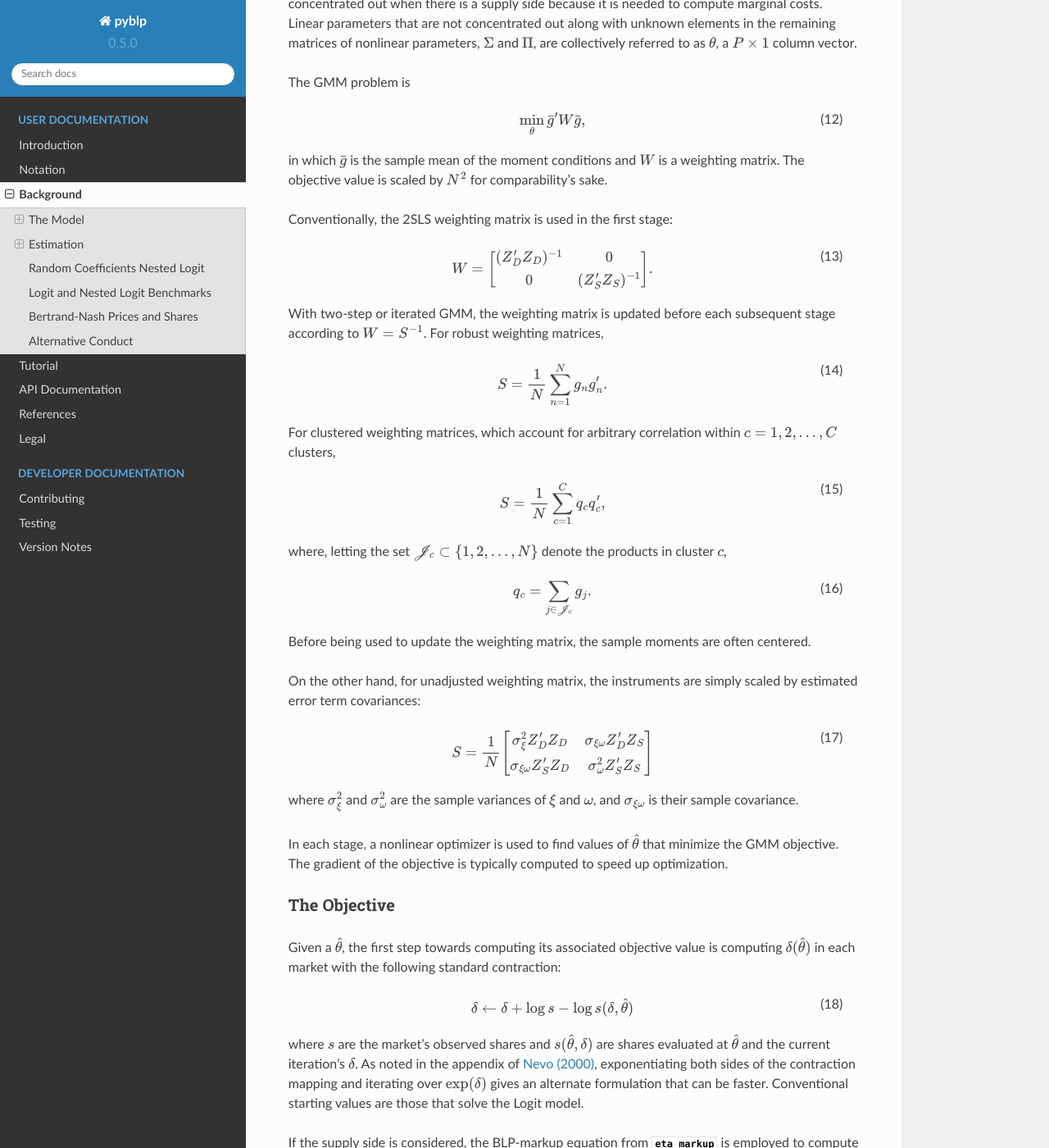
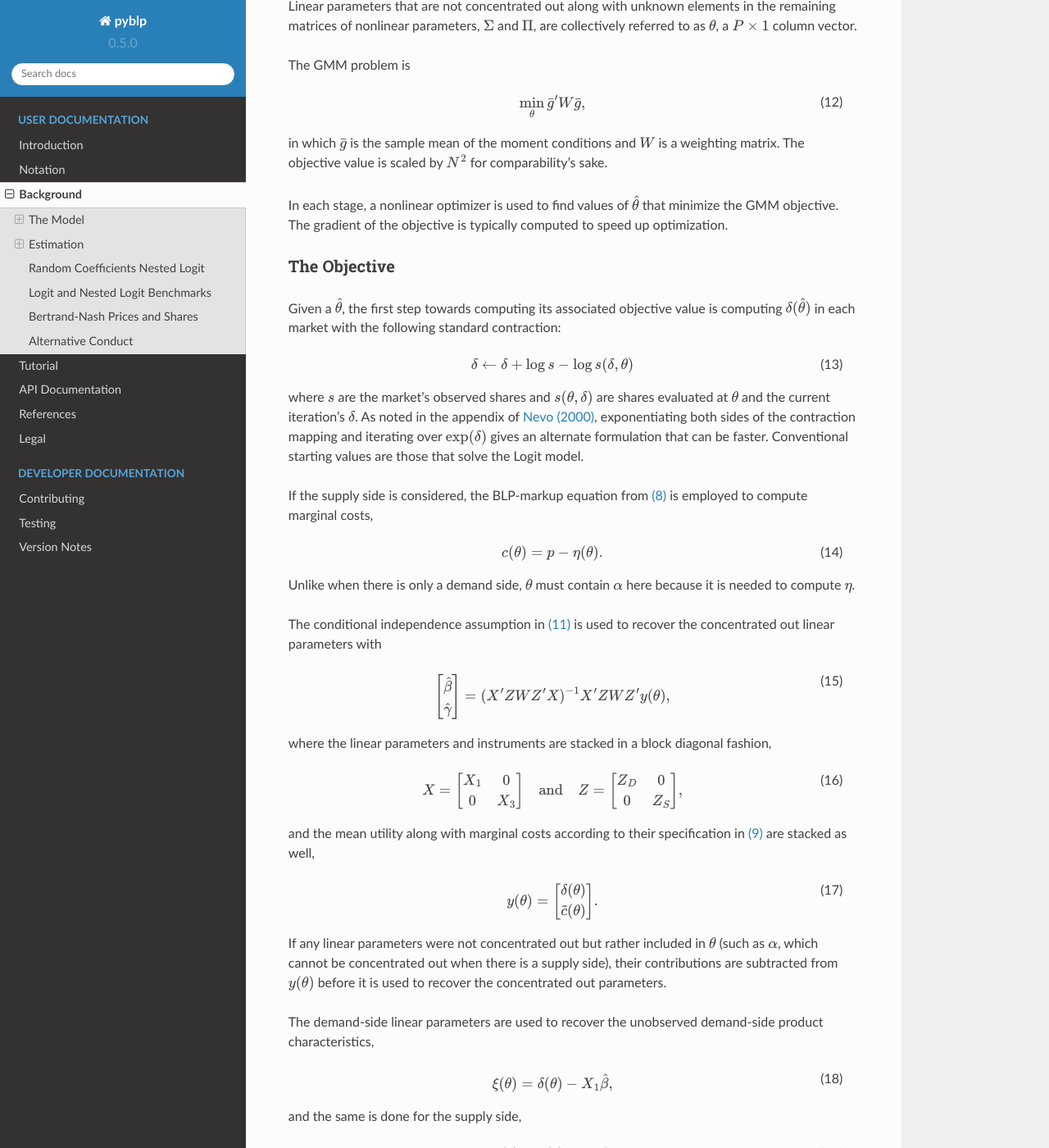
Before and after one commit to jeffgortmaker/pyblp, a Sphinx documentation site: the page built from docs/background.rst, in a window 1280 px wide and 1400 px high, scrolled down 3043 px. Shown: the whole window at 82% size. Built offline with Sphinx 7.4.7 and the Read the Docs theme 2.0.0, drawn with Linux system fonts in a browser that asks for light colours; some of the changed text lies outside the part shown.

Commit message:
Update background.rst
Removed some unnecessary hats.

```diff
--- a/docs/background.rst
+++ b/docs/background.rst
@@ -60,8 +60,8 @@ Firms play a differentiated Bertrand-Nash pricing game. Firm :math:`f` produces
 
 and yields a solution of :math:`\mathscr{J}_t \times \mathscr{J}_t` system of first order conditions (in vector-matrix form):
 
-.. math:: p = c -(O \circ \frac{\partial s}{\partial p})^{-1}s,.
-:label: blp_markup
+.. math:: p = c -\underbrace{(O \circ \frac{\partial s}{\partial p})^{-1}s}_{\eta},.
+   :label: blp_markup
 
 Here :math:`O` denote's the market level ownership matrix, where :math:`O_{jk}` is simply :math:`1` if the same firm produces products :math:`j` and :math:`k`, and is :math:`0` otherwise.
 
@@ -102,30 +102,6 @@ The GMM problem is
 
 in which :math:`\bar{g}` is the sample mean of the moment conditions and :math:`W` is a weighting matrix. The objective value is scaled by :math:`N^2` for comparability's sake.
 
-Conventionally, the 2SLS weighting matrix is used in the first stage:
-
-.. math:: W = \begin{bmatrix} (Z_D'Z_D)^{-1} & 0 \\ 0 & (Z_S'Z_S)^{-1} \end{bmatrix}.
-
-With two-step or iterated GMM, the weighting matrix is updated before each subsequent stage according to :math:`W = S^{-1}`. For robust weighting matrices,
-
-.. math:: S = \frac{1}{N}\sum_{n=1}^N g_ng_n'.
-
-For clustered weighting matrices, which account for arbitrary correlation within :math:`c = 1, 2, \dotsc, C` clusters,
-
-.. math:: S = \frac{1}{N}\sum_{c=1}^C q_cq_c',
-
-where, letting the set :math:`\mathscr{J}_c \subset \{1, 2, \ldots, N\}` denote the products in cluster :math:`c`,
-
-.. math:: q_c = \sum_{j\in\mathscr{J}_c} g_j.
-
-Before being used to update the weighting matrix, the sample moments are often centered.
-
-On the other hand, for unadjusted weighting matrix, the instruments are simply scaled by estimated error term covariances:
-
-.. math:: S = \frac{1}{N} \begin{bmatrix} \sigma_{\xi}^2 Z_D'Z_D & \sigma_{\xi\omega} Z_D'Z_S \\ \sigma_{\xi\omega} Z_S'Z_D & \sigma_{\omega}^2 Z_S'Z_S \end{bmatrix}
-
-where :math:`\sigma_{\xi}^2` and :math:`\sigma_{\omega}^2` are the sample variances of :math:`\xi` and :math:`\omega`, and :math:`\sigma_{\xi\omega}` is their sample covariance.
-
 In each stage, a nonlinear optimizer is used to find values of :math:`\hat{\theta}` that minimize the GMM objective. The gradient of the objective is typically computed to speed up optimization.
 
 
@@ -134,19 +110,19 @@ The Objective
 
 Given a :math:`\hat{\theta}`, the first step towards computing its associated objective value is computing :math:`\delta(\hat{\theta})` in each market with the following standard contraction:
 
-.. math:: \delta \leftarrow \delta + \log s - \log s(\delta, \hat{\theta})
+.. math:: \delta \leftarrow \delta + \log s - \log s(\delta, \theta)
 
-where :math:`s` are the market's observed shares and :math:`s(\hat{\theta}, \delta)` are shares evaluated at :math:`\hat{\theta}` and the current iteration's :math:`\delta`. As noted in the appendix of :ref:`references:Nevo (2000)`, exponentiating both sides of the contraction mapping and iterating over :math:`\exp(\delta)` gives an alternate formulation that can be faster. Conventional starting values are those that solve the Logit model.
+where :math:`s` are the market's observed shares and :math:`s(\theta, \delta)` are shares evaluated at :math:`\theta` and the current iteration's :math:`\delta`. As noted in the appendix of :ref:`references:Nevo (2000)`, exponentiating both sides of the contraction mapping and iterating over :math:`\exp(\delta)` gives an alternate formulation that can be faster. Conventional starting values are those that solve the Logit model.
 
-If the supply side is considered, the BLP-markup equation from :eq:`eta_markup` is employed to compute marginal costs,
+If the supply side is considered, the BLP-markup equation from :eq:`blp_markup` is employed to compute marginal costs,
 
-.. math:: c(\hat{\theta}) = p - \eta(\hat{\theta}).
+.. math:: c(\theta) = p - \eta(\theta).
 
 Unlike when there is only a demand side, :math:`\theta` must contain :math:`\alpha` here because it is needed to compute :math:`\eta`.
 
 The conditional independence assumption in :eq:`moments` is used to recover the concentrated out linear parameters with
 
-.. math:: \begin{bmatrix} \hat{\beta} \\ \hat{\gamma} \end{bmatrix} = (X'ZWZ'X)^{-1}X'ZWZ'y(\hat{\theta}),
+.. math:: \begin{bmatrix} \hat{\beta} \\ \hat{\gamma} \end{bmatrix} = (X'ZWZ'X)^{-1}X'ZWZ'y(\theta),
    :label: iv
 
 where the linear parameters and instruments are stacked in a block diagonal fashion,
@@ -155,18 +131,18 @@ where the linear parameters and instruments are stacked in a block diagonal fash
 
 and the mean utility along with marginal costs according to their specification in :eq:`costs` are stacked as well,
 
-.. math:: y(\hat{\theta}) = \begin{bmatrix} \delta(\hat{\theta}) \\ \tilde{c}(\hat{\theta}) \end{bmatrix}.
+.. math:: y(\theta) = \begin{bmatrix} \delta(\theta) \\ \tilde{c}(\theta) \end{bmatrix}.
 
-If any linear parameters were not concentrated out but rather included in :math:`\theta` (such as :math:`\alpha`, which cannot be concentrated out when there is a supply side), their contributions are subtracted from :math:`y(\hat{\theta})` before it is used to recover the concentrated out parameters.
+If any linear parameters were not concentrated out but rather included in :math:`\theta` (such as :math:`\alpha`, which cannot be concentrated out when there is a supply side), their contributions are subtracted from :math:`y(\theta)` before it is used to recover the concentrated out parameters.
 
 The demand-side linear parameters are used to recover the unobserved demand-side product characteristics,
 
-.. math:: \xi(\hat{\theta}) = \delta(\hat{\theta}) - X_1\hat{\beta},
+.. math:: \xi(\theta) = \delta(\theta) - X_1\hat{\beta},
    :label: xi
 
 and the same is done for the supply side,
 
-.. math:: \omega(\hat{\theta}) = \tilde{c}(\hat{\theta}) - X_3\hat{\gamma}.
+.. math:: \omega(\theta) = \tilde{c}(\theta) - X_3\hat{\gamma}.
    :label: omega
 
 Finally, interacting the estimated unobserved product characteristics with the instruments gives the GMM objective value in :eq:`objective`.
@@ -228,6 +204,34 @@ An alternative is to absorb or partial out fixed effects. If there is only one d
 Estimates and structural error terms computed with the de-meaned or residualized data are guaranteed by the Frish-Waugh-Lovell (FWL) theorem of :ref:`references:Frisch and Waugh (1933)` and :ref:`references:Lovell (1963)` to be the same as results computed when fixed effects are included as indicator variables.
 
 When :math:`E_D > 1` or :math:`E_S > 1`, the iterative de-meaning algorithm of :ref:`references:Rios-Avila (2015)` can be employed to absorb the multiple fixed effects. Iterative de-meaning can be processor-intensive, but for large amounts of data or for large numbers of fixed effects, it is often preferable to including indicator variables. When :math:`E_D = 2` or :math:`E_S = 2`, the more performant algorithm of :ref:`references:Somaini and Wolak (2016)` can be used instead.
+
+
+Standard Errors and Weighting Matrices
+~~~~~~~~~~~~~~~~~~~~~~~
+
+Conventionally, the 2SLS weighting matrix is used in the first stage:
+
+.. math:: W = \begin{bmatrix} (Z_D'Z_D)^{-1} & 0 \\ 0 & (Z_S'Z_S)^{-1} \end{bmatrix}.
+
+With two-step or iterated GMM, the weighting matrix is updated before each subsequent stage according to :math:`W = S^{-1}`. For robust weighting matrices,
+
+.. math:: S = \frac{1}{N}\sum_{n=1}^N g_n\, g_n'.
+
+For clustered weighting matrices, which account for arbitrary correlation within :math:`c = 1, 2, \dotsc, C` clusters,
+
+.. math:: S = \frac{1}{N}\sum_{c=1}^C q_c\, q_c',
+
+where, letting the set :math:`\mathscr{J}_c \subset \{1, 2, \ldots, N\}` denote the products in cluster :math:`c`,
+
+.. math:: q_c = \sum_{j\in\mathscr{J}_c} g_j.
+
+Before being used to update the weighting matrix, the sample moments are often centered.
+
+On the other hand, for unadjusted weighting matrix, the instruments are simply scaled by estimated error term covariances:
+
+.. math:: S = \frac{1}{N} \begin{bmatrix} \sigma_{\xi}^2 Z_D'Z_D & \sigma_{\xi\omega} Z_D'Z_S \\ \sigma_{\xi\omega} Z_S'Z_D & \sigma_{\omega}^2 Z_S'Z_S \end{bmatrix}
+
+where :math:`\sigma_{\xi}^2` and :math:`\sigma_{\omega}^2` are the sample variances of :math:`\xi` and :math:`\omega`, and :math:`\sigma_{\xi\omega}` is their sample covariance.
 
 
 Random Coefficients Nested Logit
```
